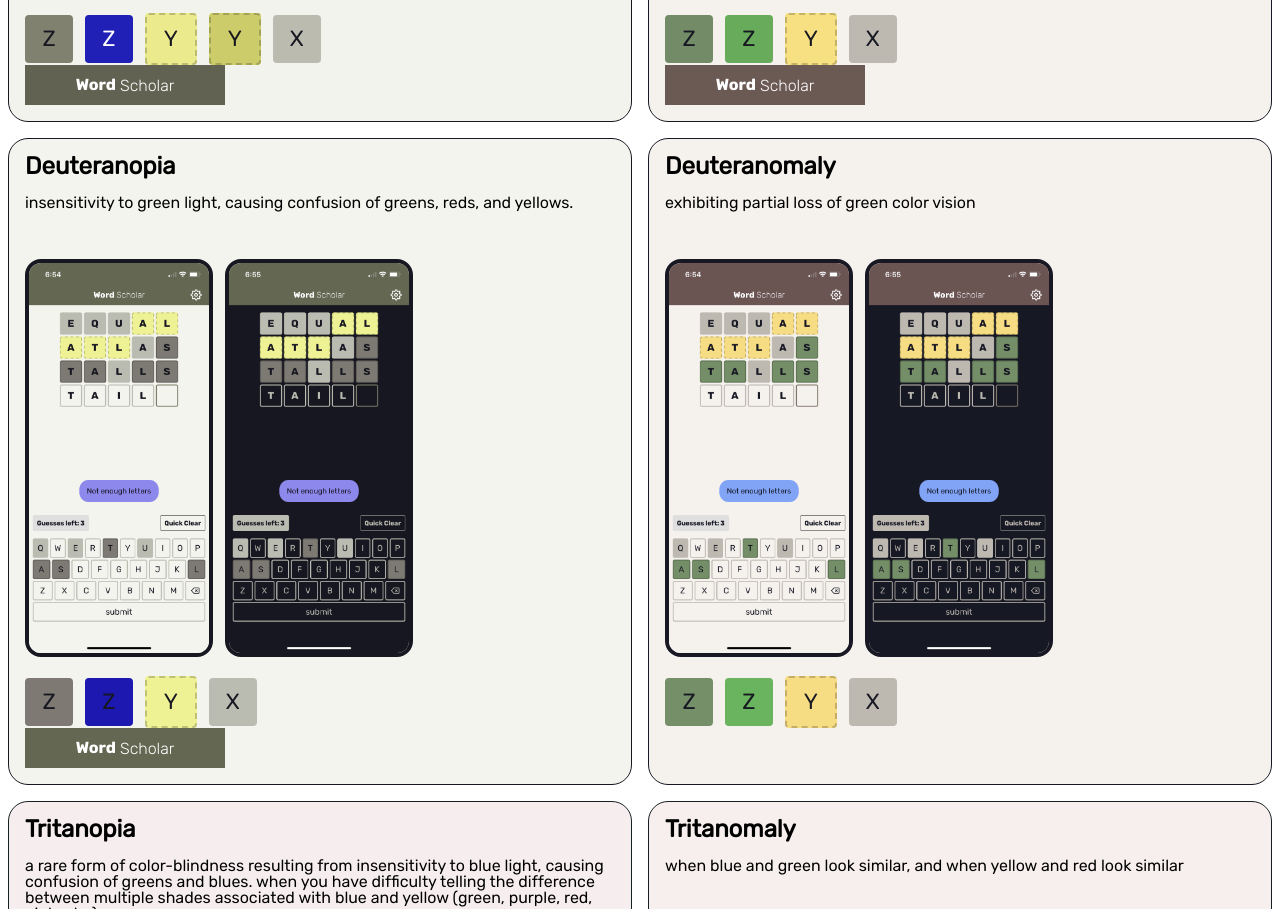
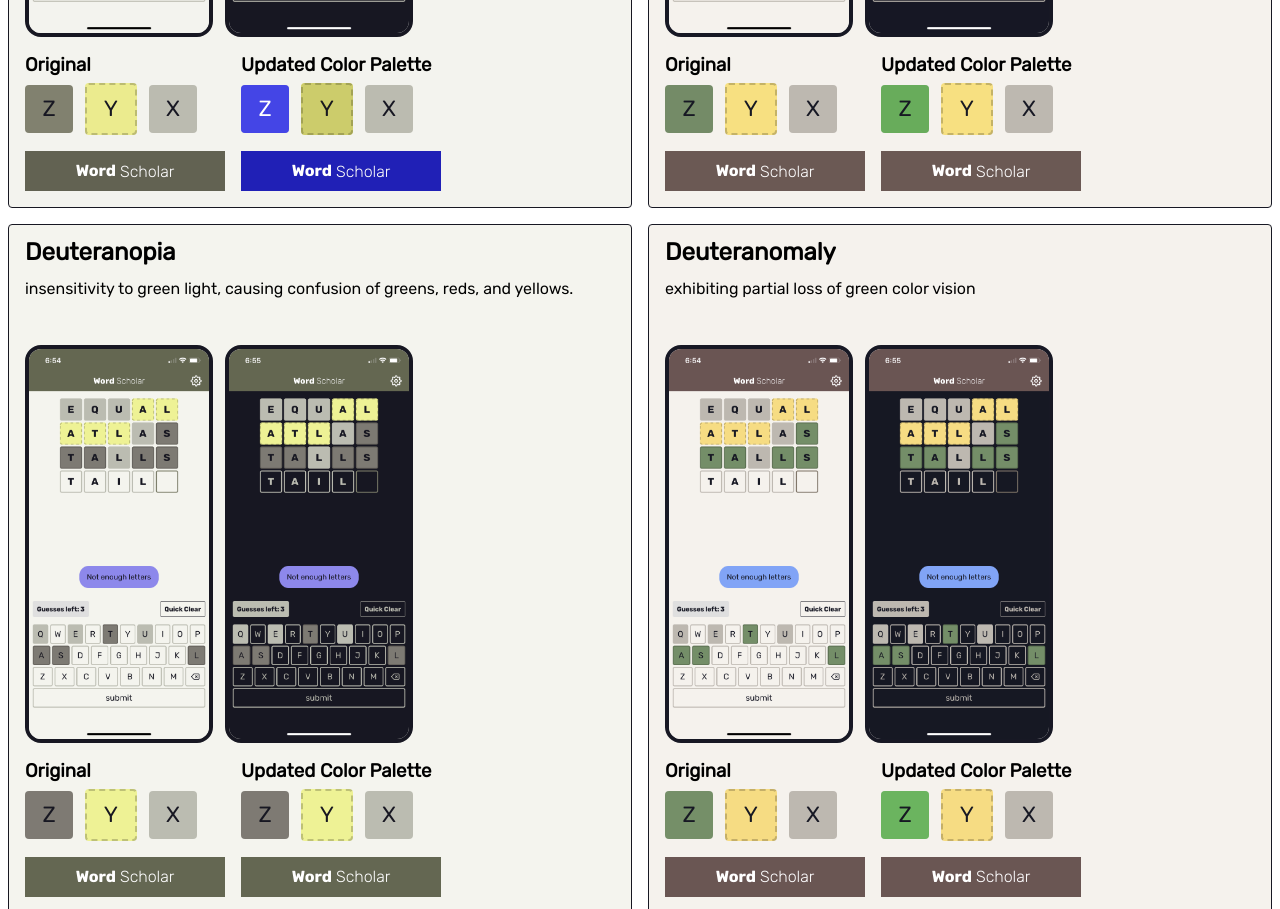
Before and after one commit to calebnance/word-scholar-color-blindness-emulation, a website: page index.html in a window 1280 px wide. Shown: the part 1211-2120 px from the top of the page. Drawn offline with Linux system fonts and the light colour scheme.

Commit message:
start of original vs updated color palette

```diff
--- a/assets/styles.css
+++ b/assets/styles.css
@@ -2,9 +2,11 @@
   --richBlack: #161925;
   --black20: rgba(0, 0, 0, 0.2);
   --paleSilver: #bfb5af;
+  --isabelline: #f6f0ed;
   --maximumYellowRed: #ffce70;
   --russianGreen: #69995d;
   --eggplant: #714955;
+  --white: #ffffff;
 }
 
 @font-face {
@@ -35,9 +37,9 @@
 }
 
 section {
-  background-color: #f6f0ed;
+  background-color: var(--isabelline);
   border: 1px solid var(--richBlack);
-  border-radius: 20px;
+  border-radius: 4px;
   flex: 1;
   margin-bottom: 16px;
   padding: 16px;
@@ -46,6 +48,10 @@
 h1,
 h2 {
   margin: 0 0 16px 0;
+}
+
+h3 {
+  margin: 16px 0 8px 0;
 }
 
 img {
@@ -57,7 +63,7 @@
 
 .header {
   align-items: center;
-  color: #ffffff;
+  color: var(--white);
   background-color: var(--eggplant);
   display: inline-flex;
   font-family: "Rubik-Bold";
@@ -69,7 +75,7 @@
 
 .header span {
   font-family: "Rubik-Light";
-  margin: 2px 0 0 4px;
+  margin: 1px 0 0 4px;
 }
 
 .description {
@@ -78,7 +84,7 @@
 }
 
 .letters {
-  padding: 16px 0 0;
+  padding: 0 0 16px 0;
 }
 
 .letter {
--- a/index.html
+++ b/index.html
@@ -27,6 +27,7 @@
         <img src="/assets/dark-mode.png" alt="dark mode screen" />
       </div>
 
+      <h3>Original</h3>
       <div class="letters">
         <div class="letter green">Z</div>
         <div class="letter yellow">Y</div>
@@ -50,17 +51,35 @@
           <img src="/assets/dark-mode.png" alt="dark mode screen" />
         </div>
 
+        <div class="row">
+          <div>
+            <h3>Original</h3>
             <div class="letters">
               <div class="letter green">Z</div>
-          <div class="letter" style="background-color: #0033cc;color: #fff">
-            Z
-          </div>
               <div class="letter yellow">Y</div>
-          <div class="letter yellow" style="background-color: #cccc00">Y</div>
               <div class="letter grey">X</div>
             </div>
 
             <div class="header">Word <span>Scholar</span></div>
+          </div>
+
+          <div>
+            <h3>Updated Color Palette</h3>
+            <div class="letters">
+              <div class="letter" style="background-color: #0066ff;color: #fff">
+                Z
+              </div>
+              <div class="letter yellow" style="background-color: #cccc00">
+                Y
+              </div>
+              <div class="letter grey">X</div>
+            </div>
+
+            <div class="header" style="background-color: #0033cc;">
+              Word <span>Scholar</span>
+            </div>
+          </div>
+        </div>
       </section>
 
       <section class="protanomaly">
@@ -72,14 +91,29 @@
           <img src="/assets/dark-mode.png" alt="dark mode screen" />
         </div>
 
+        <div class="row">
+          <div>
+            <h3>Original</h3>
             <div class="letters">
               <div class="letter green">Z</div>
+              <div class="letter yellow">Y</div>
+              <div class="letter grey">X</div>
+            </div>
+
+            <div class="header">Word <span>Scholar</span></div>
+          </div>
+
+          <div>
+            <h3>Updated Color Palette</h3>
+            <div class="letters">
               <div class="letter" style="background-color: #33cc33">Z</div>
               <div class="letter yellow">Y</div>
               <div class="letter grey">X</div>
             </div>
 
             <div class="header">Word <span>Scholar</span></div>
+          </div>
+        </div>
       </section>
     </div>
 
@@ -97,14 +131,29 @@
           <img src="/assets/dark-mode.png" alt="dark mode screen" />
         </div>
 
+        <div class="row">
+          <div>
+            <h3>Original</h3>
             <div class="letters">
               <div class="letter green">Z</div>
-          <div class="letter" style="background-color: #0033cc">Z</div>
               <div class="letter yellow">Y</div>
               <div class="letter grey">X</div>
             </div>
 
             <div class="header">Word <span>Scholar</span></div>
+          </div>
+
+          <div>
+            <h3>Updated Color Palette</h3>
+            <div class="letters">
+              <div class="letter green">Z</div>
+              <div class="letter yellow">Y</div>
+              <div class="letter grey">X</div>
+            </div>
+
+            <div class="header">Word <span>Scholar</span></div>
+          </div>
+        </div>
       </section>
 
       <section class="deuteranomaly">
@@ -116,11 +165,28 @@
           <img src="/assets/dark-mode.png" alt="dark mode screen" />
         </div>
 
+        <div class="row">
+          <div>
+            <h3>Original</h3>
             <div class="letters">
               <div class="letter green">Z</div>
+              <div class="letter yellow">Y</div>
+              <div class="letter grey">X</div>
+            </div>
+
+            <div class="header">Word <span>Scholar</span></div>
+          </div>
+
+          <div>
+            <h3>Updated Color Palette</h3>
+            <div class="letters">
               <div class="letter" style="background-color: #33cc33">Z</div>
               <div class="letter yellow">Y</div>
               <div class="letter grey">X</div>
+            </div>
+
+            <div class="header">Word <span>Scholar</span></div>
+          </div>
         </div>
       </section>
     </div>
@@ -141,6 +207,9 @@
           <img src="/assets/dark-mode.png" alt="dark mode screen" />
         </div>
 
+        <div class="row">
+          <div>
+            <h3>Original</h3>
             <div class="letters">
               <div class="letter green">Z</div>
               <div class="letter yellow">Y</div>
@@ -148,6 +217,19 @@
             </div>
 
             <div class="header">Word <span>Scholar</span></div>
+          </div>
+
+          <div>
+            <h3>Updated Color Palette</h3>
+            <div class="letters">
+              <div class="letter green">Z</div>
+              <div class="letter yellow">Y</div>
+              <div class="letter grey">X</div>
+            </div>
+
+            <div class="header">Word <span>Scholar</span></div>
+          </div>
+        </div>
       </section>
 
       <section class="tritanomaly">
@@ -162,8 +244,21 @@
           <img src="/assets/dark-mode.png" alt="dark mode screen" />
         </div>
 
+        <div class="row">
+          <div>
+            <h3>Original</h3>
             <div class="letters">
               <div class="letter green">Z</div>
+              <div class="letter yellow">Y</div>
+              <div class="letter grey">X</div>
+            </div>
+
+            <div class="header">Word <span>Scholar</span></div>
+          </div>
+
+          <div>
+            <h3>Updated Color Palette</h3>
+            <div class="letters">
               <div class="letter" style="background-color: #2c3f27">Z</div>
               <div class="letter" style="background-color: #b6cfb0">Z</div>
               <div class="letter" style="background-color: #99e699">Z</div>
@@ -173,6 +268,8 @@
             </div>
 
             <div class="header">Word <span>Scholar</span></div>
+          </div>
+        </div>
       </section>
     </div>
 
@@ -190,6 +287,9 @@
           <img src="/assets/dark-mode.png" alt="dark mode screen" />
         </div>
 
+        <div class="row">
+          <div>
+            <h3>Original</h3>
             <div class="letters">
               <div class="letter green">Z</div>
               <div class="letter yellow">Y</div>
@@ -197,6 +297,19 @@
             </div>
 
             <div class="header">Word <span>Scholar</span></div>
+          </div>
+
+          <div>
+            <h3>Updated Color Palette</h3>
+            <div class="letters">
+              <div class="letter green">Z</div>
+              <div class="letter yellow">Y</div>
+              <div class="letter grey">X</div>
+            </div>
+
+            <div class="header">Word <span>Scholar</span></div>
+          </div>
+        </div>
       </section>
 
       <section class="achromatomaly">
@@ -212,6 +325,9 @@
           <img src="/assets/dark-mode.png" alt="dark mode screen" />
         </div>
 
+        <div class="row">
+          <div>
+            <h3>Original</h3>
             <div class="letters">
               <div class="letter green">Z</div>
               <div class="letter yellow">Y</div>
@@ -219,6 +335,19 @@
             </div>
 
             <div class="header">Word <span>Scholar</span></div>
+          </div>
+
+          <div>
+            <h3>Updated Color Palette</h3>
+            <div class="letters">
+              <div class="letter green">Z</div>
+              <div class="letter yellow">Y</div>
+              <div class="letter grey">X</div>
+            </div>
+
+            <div class="header">Word <span>Scholar</span></div>
+          </div>
+        </div>
       </section>
     </div>
   </body>
```
Lines whose indentation alone changed are shown as unchanged.
